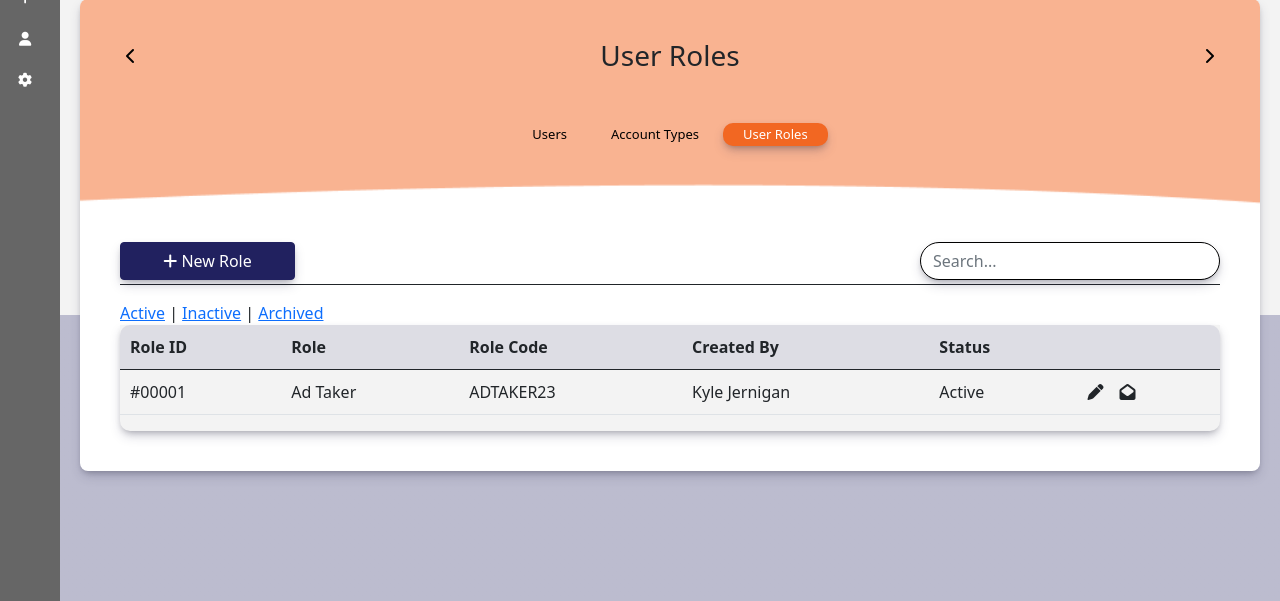
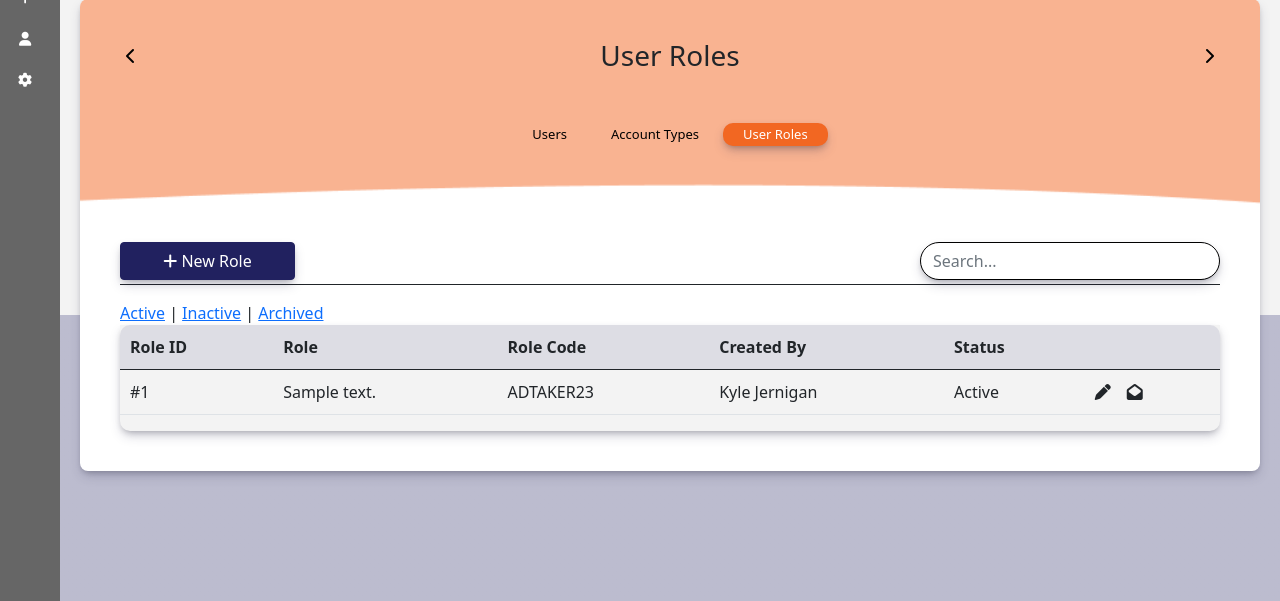
Before and after one commit to skoolboi434/summa-advertising, a Django app: page /adminportal/adminaccounts in a window 1280 px wide, after a click on "User Roles". Shown: the part 165-766 px from the top of the page. Run offline with Django 5.2, Linux system fonts and the light colour scheme; tables that the repository leaves empty hold one stand-in row (values such as "Sample post"); some libraries are stand-ins or nearby versions; some web fonts are replaced.

Commit message:
User Roles table data updated

```diff
--- a/adAdmin/views.py
+++ b/adAdmin/views.py
@@ -15,6 +15,7 @@ def adminPubSetup(request):
 # Admin Account Routes
 def adminAccounts(request):
     accountTypes = AccountType.objects.all().order_by('-id')  # Show newest first
+    roles = Role.objects.all().order_by('-id')
     paginator = Paginator(accountTypes, 10)
     page_number = request.GET.get('page')
     page_obj = paginator.get_page(page_number)
@@ -34,7 +35,8 @@ def adminAccounts(request):
             print("⚠️ Name or code missing. Not creating.")
 
     return render(request, 'admin/accounts.html', {
-        'page_obj': page_obj
+        'page_obj': page_obj,
+        'roles': roles,
     })
 
 
--- a/templates/admin/includes/accounts/userRoles.html
+++ b/templates/admin/includes/accounts/userRoles.html
@@ -3,7 +3,7 @@
     <button type="button" class="btn btn-secondary"><i class="fa fa-solid fa-plus"></i> New Role</button>
   </div>
   <div class="form-group has-search">
-    <input type="text" class="form-control table-search" placeholder="Search..." data-table="account-type-table" />
+    <input type="text" class="form-control table-search" placeholder="Search..." data-table="user-roles-table" />
     <span class="fa fa-search form-control-feedback"></span>
   </div>
 </div>
@@ -11,7 +11,7 @@
 <div class="filters d-flex align-items-center pt-3"><a href="" class="active">Active</a>&nbsp;|&nbsp;<a href="">Inactive</a>&nbsp;|&nbsp;<a href="">Archived</a></div>
 
 <div class="table-container">
-  <table id="users-table" class="table">
+  <table id="user-roles-table" class="table">
     <thead>
       <tr>
         <th scope="col">Role ID</th>
@@ -23,14 +23,16 @@
       </tr>
     </thead>
     <tbody>
+      {% for role in roles %}
       <tr>
-        <td>#00001</td>
-        <td>Ad Taker</td>
+        <td>#{{role.id}}</td>
+        <td>{{role.description}}</td>
         <td>ADTAKER23</td>
         <td>Kyle Jernigan</td>
         <td>Active</td>
         <td><i class="fa fa-solid fa-pen me-3"></i><i class="fa fa-solid fa-envelope-open"></i></td>
       </tr>
+      {% endfor %}
     </tbody>
   </table>
 </div>
```
